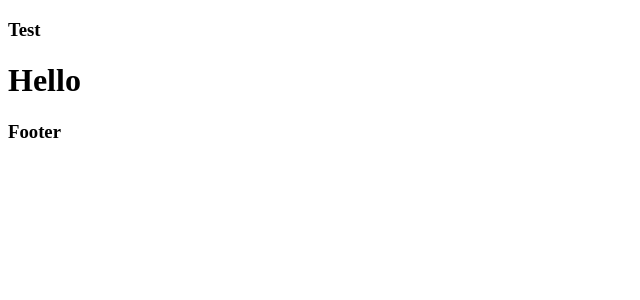
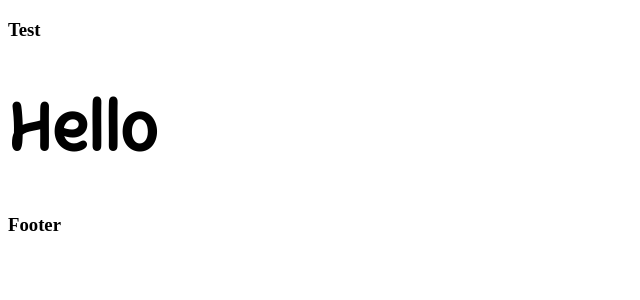
Before and after one commit to cmoileo/pascale-darquey-website, a Next.js app: page / in a window 1280 px wide. Shown: the top 300 px of the page, without its empty margins (0-640 px from the left). Built offline with nearby package versions, Linux system fonts and the light colour scheme.

Commit message:
add typo

```diff
--- a/src/app/page.tsx
+++ b/src/app/page.tsx
@@ -1,6 +1,6 @@
 
 export default function Home() {
   return (
-    <h1>Hello</h1>
+    <h1 className="main-title">Hello</h1>
   );
 }
--- a/src/assets/style/main.scss
+++ b/src/assets/style/main.scss
@@ -1 +1,2 @@
+@import "functions";
 @import "variables";
--- a/src/assets/style/variables.scss
+++ b/src/assets/style/variables.scss
@@ -17,3 +17,73 @@ $pink: #D9A6C8;
     src: url("../fonts/KunKun-Regular.woff") format("woff");
     src: url("../fonts/KunKun-Regular.woff2") format("woff2");
 }
+
+@font-face {
+    font-family: 'Apertura Regular';
+    src: url('../fonts/Apertura-Regular.otf') format('opentype');
+}
+
+.main-title {
+    font-family: 'Kunkun Bold';
+    @include respond-to(mobile) {
+        font-size: ptr(30, mobile);
+    }
+    @include respond-to(tablet) {
+        font-size: ptr(40, tablet);
+    }
+    @include respond-to(desktop-large) {
+        font-size: ptr(60, desktop-large);
+    }
+}
+
+.secondary-title {
+    font-family: 'Kunkun Regular';
+    @include respond-to(mobile) {
+        font-size: ptr(20, mobile);
+    }
+    @include respond-to(tablet) {
+        font-size: ptr(30, tablet);
+    }
+    @include respond-to(desktop-large) {
+        font-size: ptr(40, desktop-large);
+    }
+}
+
+.third-title {
+    font-family: 'Kunkun Regular';
+    @include respond-to(mobile) {
+        font-size: ptr(15, mobile);
+    }
+    @include respond-to(tablet) {
+        font-size: ptr(20, tablet);
+    }
+    @include respond-to(desktop-large) {
+        font-size: ptr(30, desktop-large);
+    }
+}
+
+.main-parag {
+    font-family: 'Apertura Regular';
+    @include respond-to(mobile) {
+        font-size: ptr(10, mobile);
+    }
+    @include respond-to(tablet) {
+        font-size: ptr(15, tablet);
+    }
+    @include respond-to(desktop-large) {
+        font-size: ptr(20, desktop-large);
+    }
+}
+
+.secondary-parag {
+    font-family: 'Apertura Regular';
+    @include respond-to(mobile) {
+        font-size: ptr(8, mobile);
+    }
+    @include respond-to(tablet) {
+        font-size: ptr(10, tablet);
+    }
+    @include respond-to(desktop-large) {
+        font-size: ptr(15, desktop-large);
+    }
+}
```
Also changed, not shown: src/assets/fonts/Apertura-Regular.otf (added).
